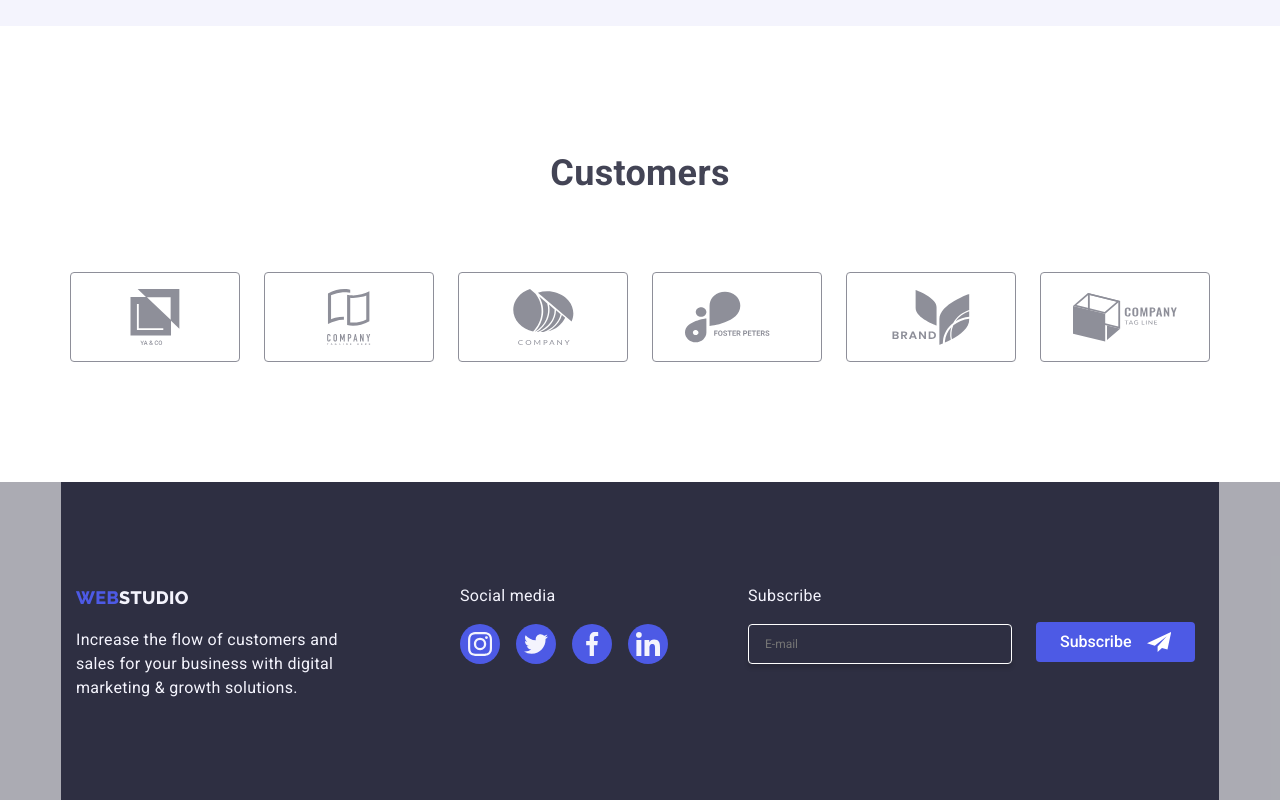
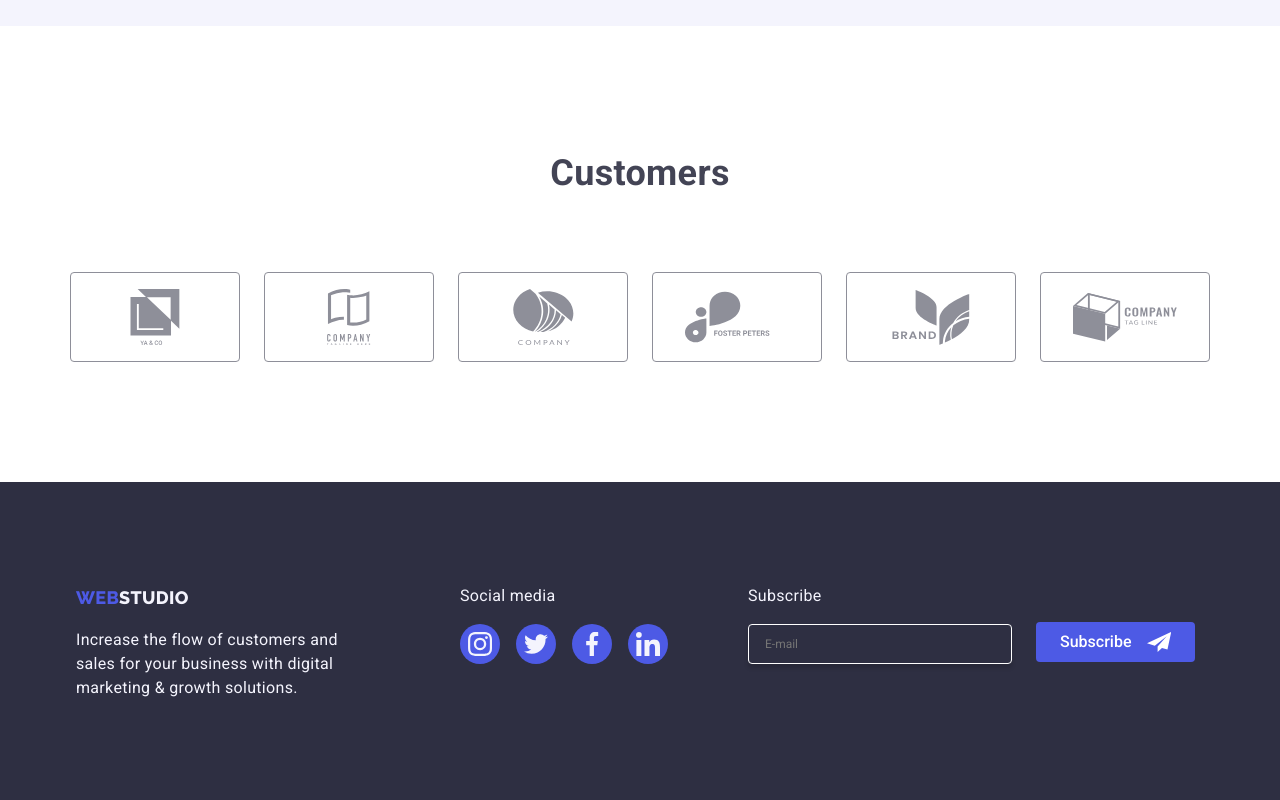
Before and after one commit to MartaPaszkowska/goit-markup-hw-06, a plain HTML site: page index.html in a window 1280 px wide. Shown: the part 2493-3293 px from the top of the page. Drawn offline with Linux system fonts and the light colour scheme.

Commit message:
small correction

```diff
--- a/css/styles.css
+++ b/css/styles.css
@@ -279,7 +279,7 @@ body {
 }
 
 .bg-dark {
-	background-color: var(--navybluemodal);
+	background-color: var(--navyblue);
 }
 .feature {
 	padding-top: 120px;
```
